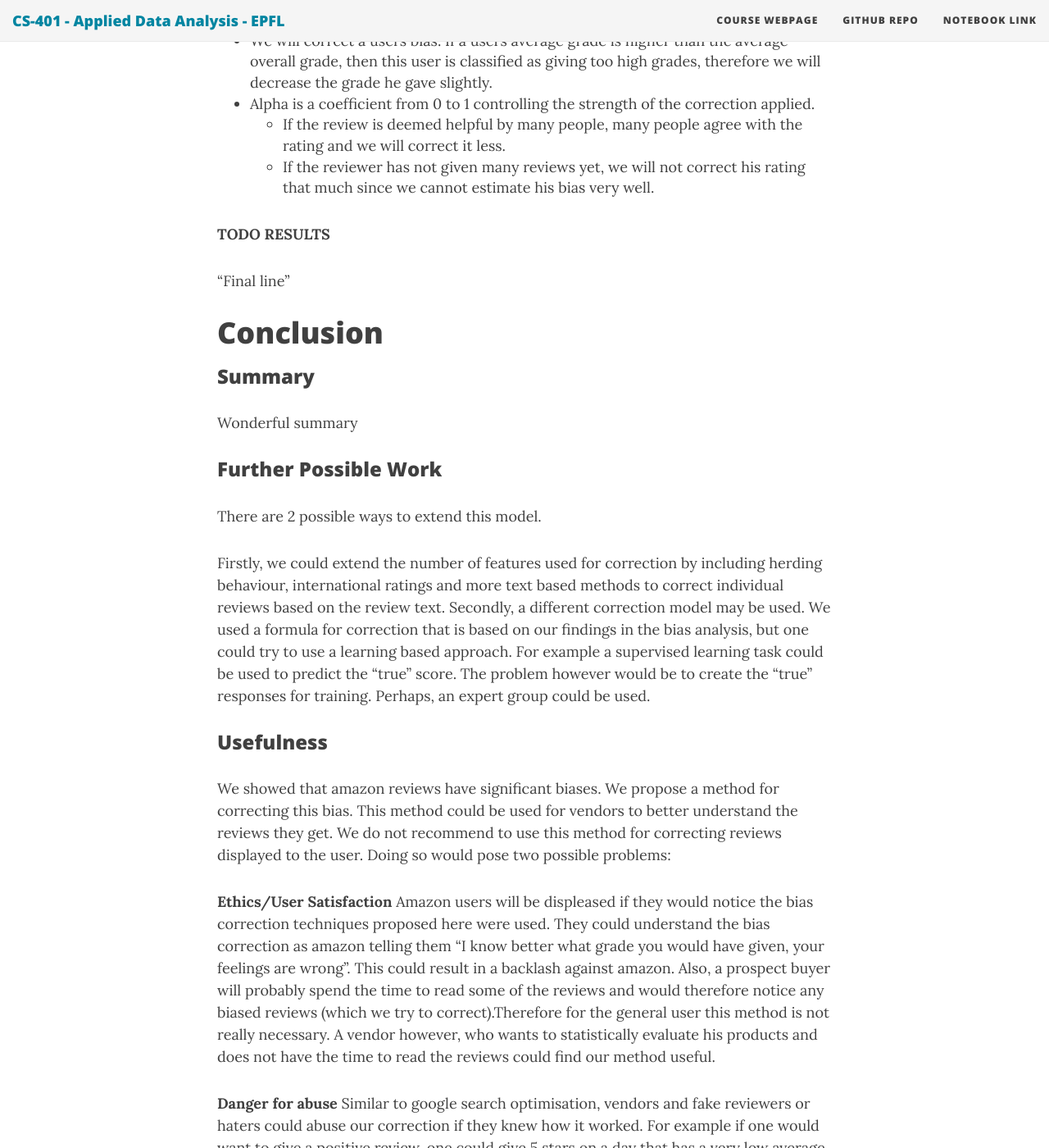
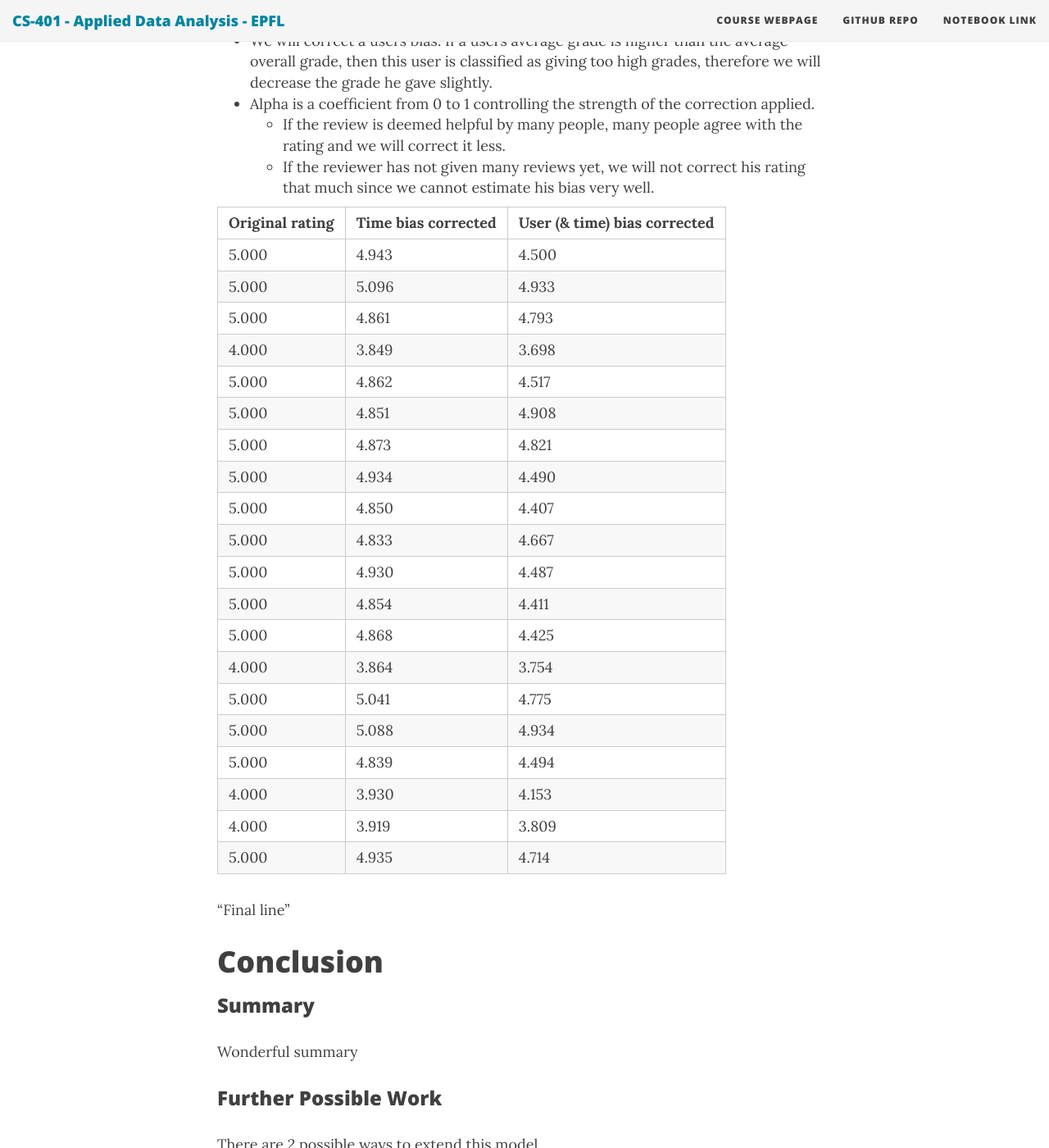
Before and after one commit to ada-lyn/ada-lyn.github.io, a Jekyll site: the page built from index.md, in a window 1280 px wide and 1400 px high, scrolled down 32740 px. Shown: the whole window at 82% size. Built offline with Jekyll 4.4.1, drawn with Linux system fonts in a browser that asks for light colours; nearby versions of some CDN libraries.

Commit message:
Update index.md

```diff
--- a/index.md
+++ b/index.md
@@ -379,7 +379,28 @@
 	- If the review is deemed helpful by many people, many people agree with the rating and we will correct it less.
 	- If the reviewer has not given many reviews yet, we will not correct his rating that much since we cannot estimate his bias very well.
 
-**TODO RESULTS**
+| Original rating | Time bias corrected | User (& time) bias corrected |
+|-----------------|---------------------|------------------------------|
+| 5.000           | 4.943               | 4.500                        |
+| 5.000           | 5.096               | 4.933                        |
+| 5.000           | 4.861               | 4.793                        |
+| 4.000           | 3.849               | 3.698                        |
+| 5.000           | 4.862               | 4.517                        |
+| 5.000           | 4.851               | 4.908                        |
+| 5.000           | 4.873               | 4.821                        |
+| 5.000           | 4.934               | 4.490                        |
+| 5.000           | 4.850               | 4.407                        |
+| 5.000           | 4.833               | 4.667                        |
+| 5.000           | 4.930               | 4.487                        |
+| 5.000           | 4.854               | 4.411                        |
+| 5.000           | 4.868               | 4.425                        |
+| 4.000           | 3.864               | 3.754                        |
+| 5.000           | 5.041               | 4.775                        |
+| 5.000           | 5.088               | 4.934                        |
+| 5.000           | 4.839               | 4.494                        |
+| 4.000           | 3.930               | 4.153                        |
+| 4.000           | 3.919               | 3.809                        |
+| 5.000           | 4.935               | 4.714                        |
 
 <a name="conclusion"></a>
 
```
